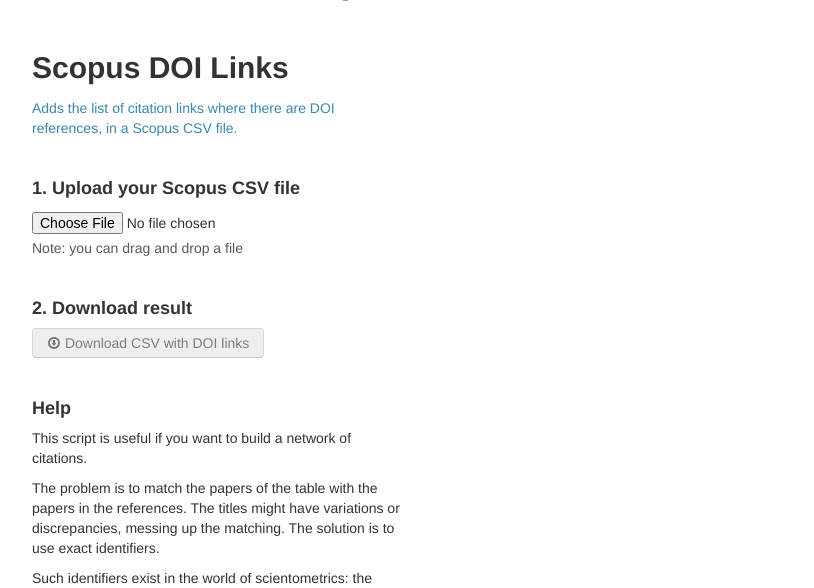
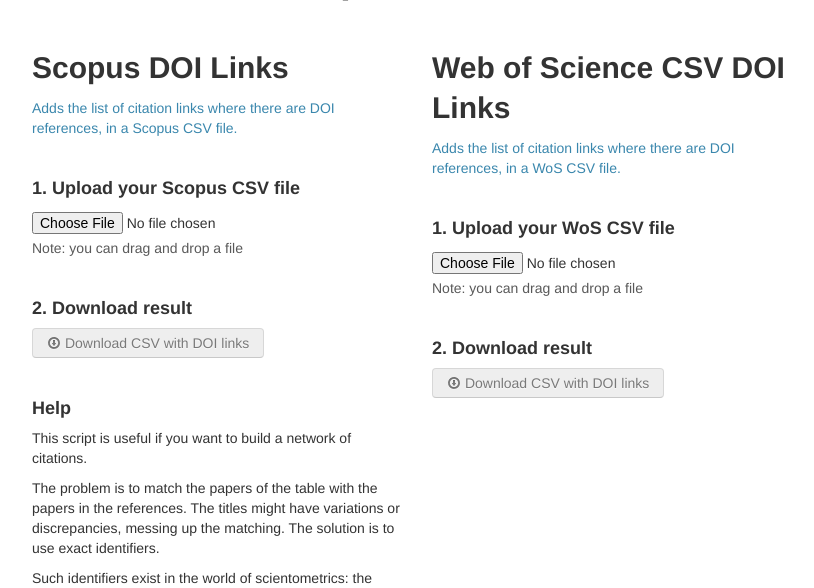
Before and after one commit to medialab/sciencescape, a PHP site: page / in a window 1280 px wide. Shown: the part 422-1010 px from the top of the page, without its empty margins (23-837 px from the left). Run offline with PHP 8.4, Linux system fonts and the light colour scheme; some libraries are stand-ins or nearby versions.

Commit message:
WoS CSV DOI Links UX (not functional)

```diff
--- a/www/index.php
+++ b/www/index.php
@@ -148,6 +148,58 @@
                     </p>
 
                 </div>
+
+                <div class="span4">
+                    <h2>Web of Science CSV DOI Links</h2>
+                    <p class="text-info">
+                        Adds the list of citation links where there are DOI references, in a WoS CSV file.
+                    </p>
+                    <br/>
+                    <h4>1. Upload your WoS CSV file</h4>
+                        <div id="wosdoilinks" style="height: 50px">
+                            <div class="input">
+                                <input type="file" name="file" id='wosdoilinks_input'/>
+                                <span class="help-block">Note: you can drag and drop a file</span>
+                            </div>
+                            <div class="progress" style="display: none;">
+                                <div class="bar" style="width: 0%;"></div>
+                            </div>
+                            <div class="alert" style="display: none;">
+                            </div>
+                        </div>
+                    </p>
+                    <!-- <h4>2. Settings</h4>
+                    <p>
+                        <label class="checkbox">
+                            <input type="checkbox" value="" checked="true">
+                            Add DOI links
+                        </label>
+                    </p> -->
+                    <br/>
+                    <h4>2. Download result</h4>
+                    <p>
+                        <button class="btn disabled" id="wosdoilinks_download" onclick="downloadWosdoilinks()"><i class="icon-download"></i> Download CSV with DOI links</button>
+                    </p>
+                    <br/>
+                    <!-- <h4>Help</h4>
+                    <p>
+                        This script is useful if you want to build a network of citations.
+                    </p>
+                    <p>
+                        The problem is to match the papers of the table with the papers in the references.
+                        The titles might have variations or discrepancies, messing up the matching.
+                        The solution is to use exact identifiers.
+                    </p>
+                    <p>
+                        Such identifiers exist in the world of scientometrics: the DOI, or <a href="http://en.wikipedia.org/wiki/Digital_object_identifier">"Digital Object Identifier"</a>.
+                        They are sometimes present in the list of papers, and they are sometimes present in the references.
+                    </p>
+                    <p>
+                        <strong>This tool extracts the DOI from the references and adds them to a new column.</strong>
+                        You may use the resulting CSV to build a network with Table2Net.
+                    </p> -->
+
+                </div>
             </div>
         </div>
 
```
